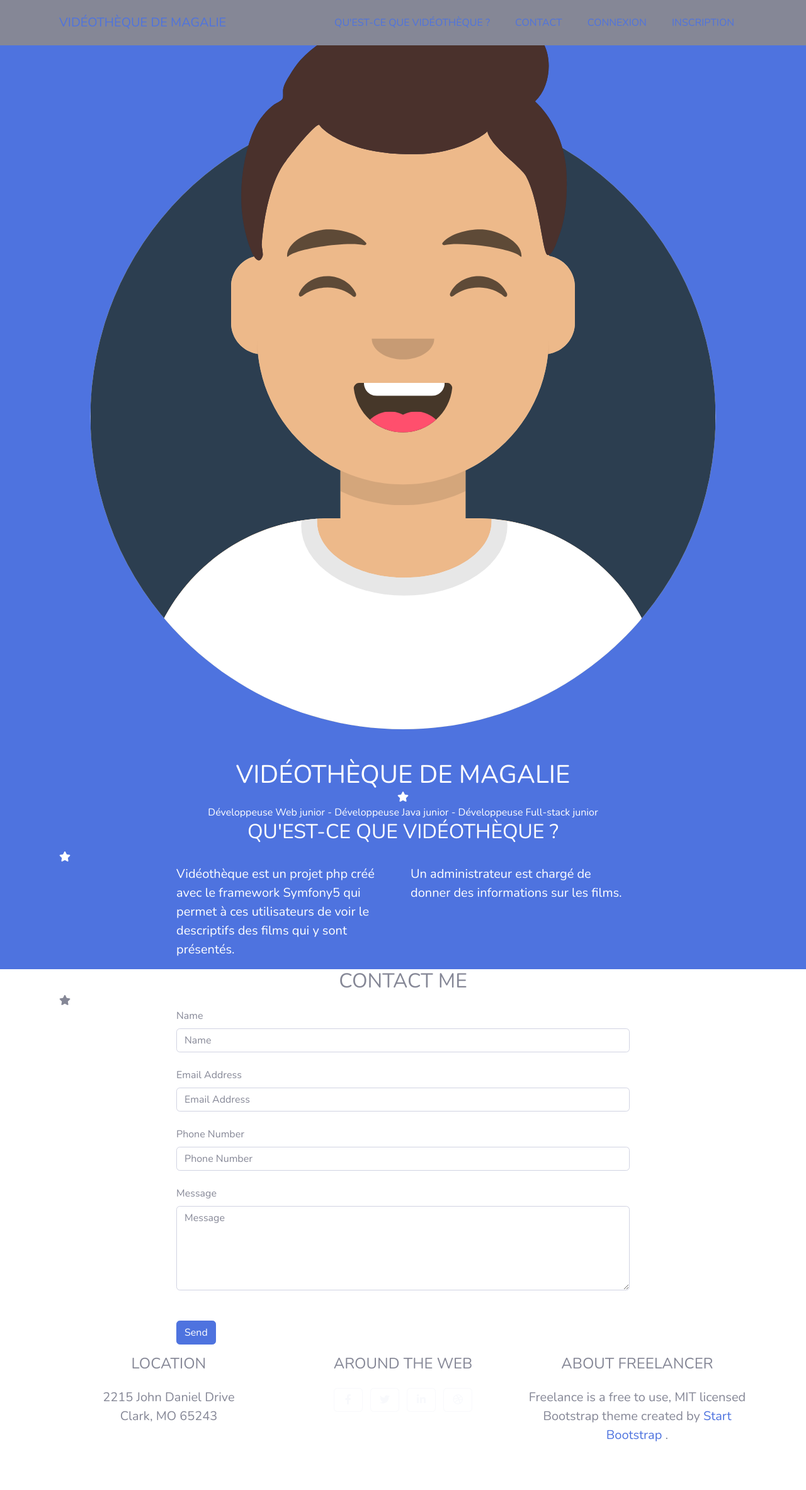
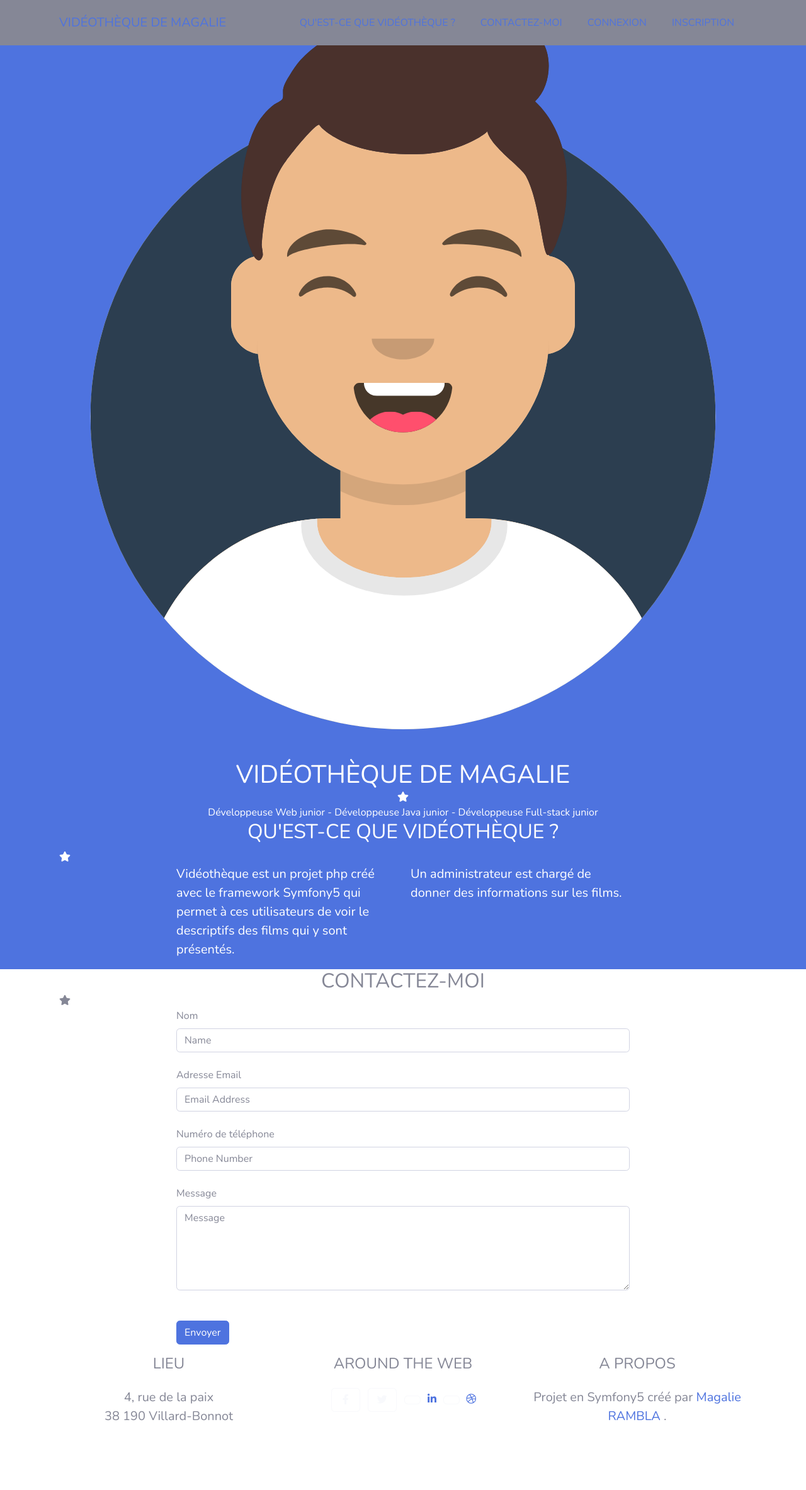
Before and after one commit to magalierambla/Videotheque-symfony, a Symfony app: template templates/accueil/index.html.twig in a window 1280 px wide. Shown: the whole page at 63% size. After the commit the page ends 2256 px from the top, so only its background shows below. Run offline with Twig, Linux system fonts and the light colour scheme; the template is opened without the code that fills it, so the values that code supplies are empty; some libraries are stand-ins or nearby versions.

Commit message:
MAJ template adresse

```diff
--- a/templates/accueil/index.html.twig
+++ b/templates/accueil/index.html.twig
@@ -19,7 +19,7 @@
                     <ul class="navbar-nav ml-auto">
                         <!-- <li class="nav-item mx-0 mx-lg-1"><a class="nav-link py-3 px-0 px-lg-3 rounded js-scroll-trigger" href="#portfolio">Portfolio</a></li> -->
                         <li class="nav-item mx-0 mx-lg-1"><a class="nav-link py-3 px-0 px-lg-3 rounded js-scroll-trigger" href="#about">Qu'est-ce que Vidéothèque ?</a></li>
-                        <li class="nav-item mx-0 mx-lg-1"><a class="nav-link py-3 px-0 px-lg-3 rounded js-scroll-trigger" href="#contact">Contact</a></li>
+                        <li class="nav-item mx-0 mx-lg-1"><a class="nav-link py-3 px-0 px-lg-3 rounded js-scroll-trigger" href="#contact">Contactez-moi</a></li>
                         <li class="nav-item mx-0 mx-lg-1"><a class="nav-link py-3 px-0 px-lg-3 rounded js-scroll-trigger" href="{{ path('login') }}">Connexion</a></li>
                         <li class="nav-item mx-0 mx-lg-1"><a class="nav-link py-3 px-0 px-lg-3 rounded js-scroll-trigger" href="{{ path('app_register') }}">Inscription</a></li>
                     </ul>
@@ -149,7 +149,7 @@
         <section class="page-section" id="contact">
             <div class="container">
                 <!-- Contact Section Heading-->
-                <h2 class="page-section-heading text-center text-uppercase text-secondary mb-0">Contact Me</h2>
+                <h2 class="page-section-heading text-center text-uppercase text-secondary mb-0">Contactez-moi</h2>
                 <!-- Icon Divider-->
                 <div class="divider-custom">
                     <div class="divider-custom-line"></div>
@@ -163,21 +163,21 @@
                         <form id="contactForm" name="sentMessage" novalidate="novalidate">
                             <div class="control-group">
                                 <div class="form-group floating-label-form-group controls mb-0 pb-2">
-                                    <label>Name</label>
+                                    <label>Nom</label>
                                     <input class="form-control" id="name" type="text" placeholder="Name" required="required" data-validation-required-message="Please enter your name." />
                                     <p class="help-block text-danger"></p>
                                 </div>
                             </div>
                             <div class="control-group">
                                 <div class="form-group floating-label-form-group controls mb-0 pb-2">
-                                    <label>Email Address</label>
+                                    <label>Adresse Email</label>
                                     <input class="form-control" id="email" type="email" placeholder="Email Address" required="required" data-validation-required-message="Please enter your email address." />
                                     <p class="help-block text-danger"></p>
                                 </div>
                             </div>
                             <div class="control-group">
                                 <div class="form-group floating-label-form-group controls mb-0 pb-2">
-                                    <label>Phone Number</label>
+                                    <label>Numéro de téléphone</label>
                                     <input class="form-control" id="phone" type="tel" placeholder="Phone Number" required="required" data-validation-required-message="Please enter your phone number." />
                                     <p class="help-block text-danger"></p>
                                 </div>
@@ -191,7 +191,7 @@
                             </div>
                             <br />
                             <div id="success"></div>
-                            <div class="form-group"><button class="btn btn-primary btn-xl" id="sendMessageButton" type="submit">Send</button></div>
+                            <div class="form-group"><button class="btn btn-primary btn-xl" id="sendMessageButton" type="submit">Envoyer</button></div>
                         </form>
                     </div>
                 </div>
@@ -203,11 +203,11 @@
                 <div class="row">
                     <!-- Footer Location-->
                     <div class="col-lg-4 mb-5 mb-lg-0">
-                        <h4 class="text-uppercase mb-4">Location</h4>
+                        <h4 class="text-uppercase mb-4">Lieu</h4>
                         <p class="lead mb-0">
-                            2215 John Daniel Drive
+                            4, rue de la paix
                             <br />
-                            Clark, MO 65243
+                            38 190 Villard-Bonnot
                         </p>
                     </div>
                     <!-- Footer Social Icons-->
@@ -215,15 +215,23 @@
                         <h4 class="text-uppercase mb-4">Around the Web</h4>
                         <a class="btn btn-outline-light btn-social mx-1" href="#!"><i class="fab fa-fw fa-facebook-f"></i></a>
                         <a class="btn btn-outline-light btn-social mx-1" href="#!"><i class="fab fa-fw fa-twitter"></i></a>
-                        <a class="btn btn-outline-light btn-social mx-1" href="#!"><i class="fab fa-fw fa-linkedin-in"></i></a>
-                        <a class="btn btn-outline-light btn-social mx-1" href="#!"><i class="fab fa-fw fa-dribbble"></i></a>
+                        <a class="btn btn-outline-light btn-social mx-1" href="#!">
+                            <a href="https://www.linkedin.com/in/magalie-rambla-12a4868b/">
+                                <i class="fab fa-fw fa-linkedin-in"></i>
+                            </a>
+                        </a>
+                        <a class="btn btn-outline-light btn-social mx-1" href="#!">
+                            <a href="http://magalierambla.com">
+                                <i class="fab fa-fw fa-dribbble"></i>
+                            </a>
+                        </a>
                     </div>
                     <!-- Footer About Text-->
                     <div class="col-lg-4">
-                        <h4 class="text-uppercase mb-4">About Freelancer</h4>
+                        <h4 class="text-uppercase mb-4">A propos</h4>
                         <p class="lead mb-0">
-                            Freelance is a free to use, MIT licensed Bootstrap theme created by
-                            <a href="http://startbootstrap.com">Start Bootstrap</a>
+                            Projet en Symfony5 créé par
+                            <a href="http://magalierambla.com">Magalie RAMBLA</a>
                             .
                         </p>
                     </div>
```
